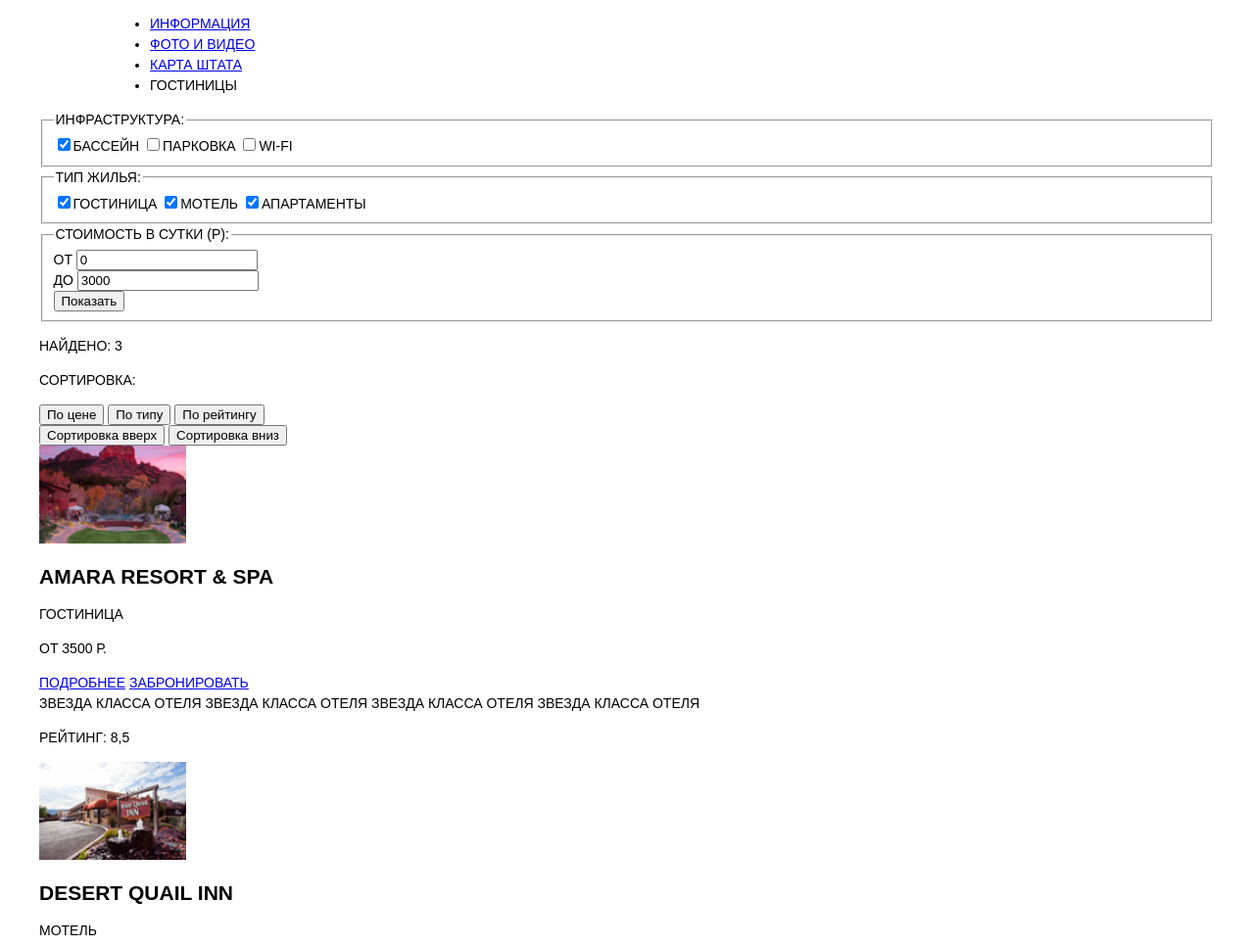
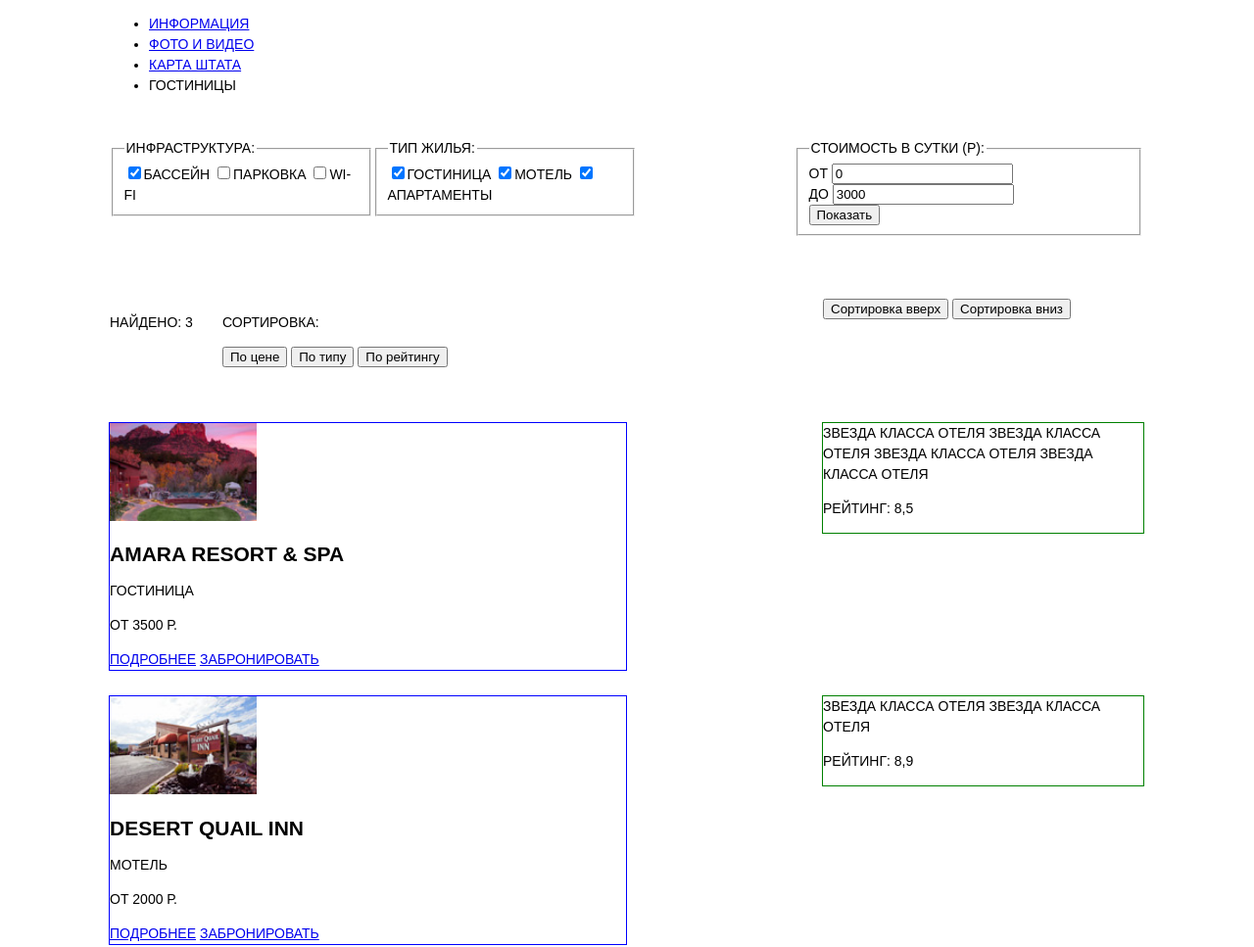
Before and after one commit to anna-kramarova/394887-sedona, a plain HTML site: page catalog.html in a window 1280 px wide. Shown: the top 967 px of the page at 98% size. Drawn offline with Linux system fonts and the light colour scheme.

Commit message:
Сетка главной после исправления замечаний, первичная сетка каталога

```diff
--- a/catalog.html
+++ b/catalog.html
@@ -29,7 +29,7 @@
 
       <main>
 
-        <form class="catalog-hotel-search" action="https://echo.htmlacademy.ru" method="get">
+        <form class="catalog-hotel-search-form clearfix" action="https://echo.htmlacademy.ru" method="get">
 
           <fieldset class="fieldset-left">
             <legend>Инфраструктура:</legend>
@@ -38,7 +38,7 @@
             <input id="wifi-id" type="checkbox" name="wifi"><label for="wifi-id">WI-FI</label>
           </fieldset>
 
-          <fieldset class="center">
+          <fieldset class="fieldset-center">
             <legend>Тип жилья:</legend>
             <input id="hotel-id" type="checkbox" name="hotel" checked><label for="hotel-id">Гостиница</label>
             <input id="motel-id" type="checkbox" name="motel" checked><label for="motel-id">Мотель</label>
@@ -73,7 +73,7 @@
         </form> <!-- .catalog-hotel-search -->
 
 
-        <div class="catalog-sorting">
+        <div class="catalog-sorting clearfix">
           <p class="results-count">Найдено:
             <span>3</span>
           </p>
@@ -93,7 +93,7 @@
 
         <div class="catalog-results">
 
-          <div class="catalog-item">
+          <div class="catalog-item clearfix">
 
             <div class="item-info-left">
               <a href="#">
@@ -128,7 +128,7 @@
 
           </div>
 
-          <div class="catalog-item">
+          <div class="catalog-item clearfix">
 
             <div class="item-info-left">
               <a href="#">
@@ -159,7 +159,7 @@
 
           </div>
 
-          <div class="catalog-item">
+          <div class="catalog-item clearfix">
 
             <div class="item-info-left">
               <a href="#">
--- a/css/style.css
+++ b/css/style.css
@@ -27,20 +27,25 @@ body {
 }
 
 .main-navigation {
-  width: 1056px;
-  margin: 0 73px;
+  width: 1055px;
+  padding: 0 6%;
 }
 
+.main-footer {
+  padding: 36px 0;
+  font-size: 0px;
+
+}
 .main-footer div {
-  float: left;
+  display: inline-block;
   width: 400px;
-  min-height: 120px;
+  font-size: 14px;
+  outline: 1px solid red;
 }
 
 /*-- Главная страница --*/
 
 .main-intro {
-  width: 1200px;
   height: 508px;
 }
 
@@ -71,15 +76,15 @@ body {
 
 .item-grey {
   float: left;
-  width: 400px;
-  otline: 1px solid grey;
-  padding-top: 47px;
-  padding-bottom: 67px;
+}
+.hotel-search {
+  padding-top: 54px;
+}
+
 }
 .hotel-search-intro {
   width: 576px;
   margin: 0 auto;
-  padding-top: 54px;
 }
 .hotel-search-form {
   width: 568px;
@@ -91,6 +96,68 @@ body {
   width: 1200px;
   height: 473px;
 }
+/*-- Каталог --*/
+
+.catalog-hotel-search-form {
+  width: 1055px;
+  padding: 0 6%;
+  padding-top: 29px;
+  padding-bottom: 32px;
+}
+
+.fieldset-left,
+.fieldset-center {
+  float: left;
+  width: 240px;
+}
+
+.fieldset-right {
+  float: right;
+  width: 327px;
+}
+
+.catalog-sorting {
+  width: 1055px;
+  padding: 0 6%;
+  padding-top: 32px;
+  padding-bottom: 30px;
+}
+
+.results-count {
+  width: 115px;
+  float: left;
+}
+
+.sorting-criterions {
+  width: 415px;
+  float: left;
+}
+
+.sorting-direction {
+  width: 327px;
+  float: right;
+}
+
+.catalog-item {
+  width: 1055px;
+  padding: 0 6%;
+  padding-top: 27px;
+  padding-bottom: 30px
+  outline: 1px solid red;
+}
+
+.item-info-left {
+  width: 527px;
+  float: left;
+  outline: 1px solid blue;
+}
+
+.item-info-right {
+  width: 327px;
+  float: right;
+  outline: 1px solid green;
+}
+
 
 /*-- Стили задания №3 --*/
 
```
Also changed, not shown: index.html (+3 -1 lines).
